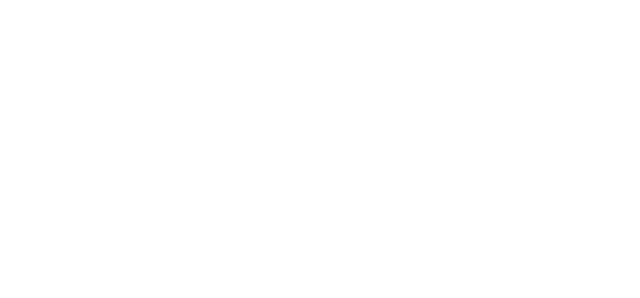
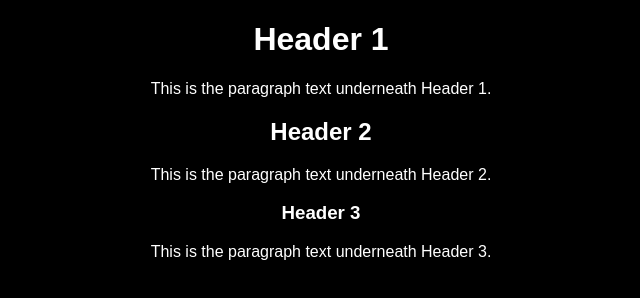
Before and after one commit to theRavenWatches/theraventestinggrounds.github.io, a plain HTML site: page information.html in a window 1280 px wide. Shown: the whole page, without its empty margins (319-959 px from the left). Drawn offline with Linux system fonts and the light colour scheme.

Commit message:
Update information.html

```diff
--- a/information.html
+++ b/information.html
@@ -3,7 +3,23 @@
 <head>
     <meta charset="UTF-8">
     <title>Information</title>
+    <style>
+        body {
+            background-color: black;
+            color: white;
+            text-align: center;
+            font-family: Arial, sans-serif;
+        }
+    </style>
 </head>
 <body>
+    <h1>Header 1</h1>
+    <p>This is the paragraph text underneath Header 1.</p>
+
+    <h2>Header 2</h2>
+    <p>This is the paragraph text underneath Header 2.</p>
+
+    <h3>Header 3</h3>
+    <p>This is the paragraph text underneath Header 3.</p>
 </body>
 </html>
```
